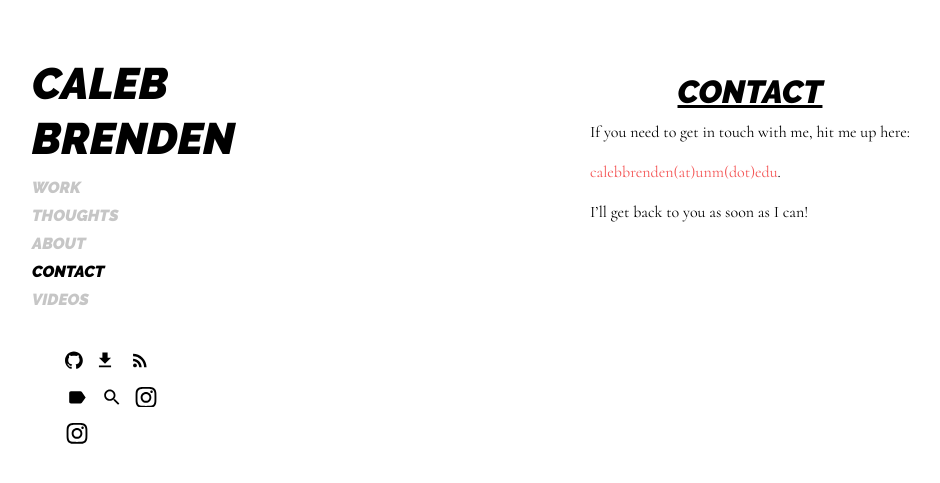
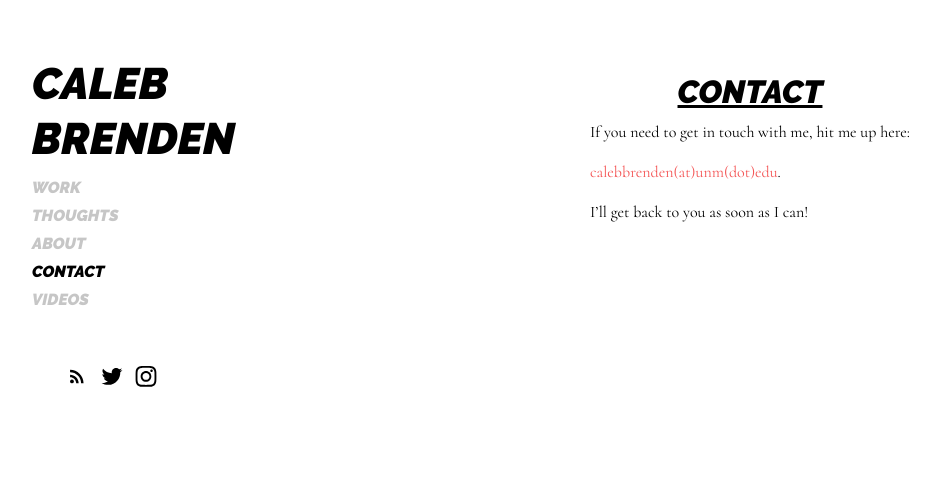
Before and after one commit to calebbrenden/my-site, a Jekyll site: the page built from contact.md, in a window 1280 px wide. Shown: the top 483 px of the page, without its empty margins (36-976 px from the left). Built offline with Jekyll 4.4.1, drawn with Linux system fonts in a browser that asks for light colours.

Commit message:
matching original icon link code

```diff
--- a/_includes/sidebar-icon-links.html
+++ b/_includes/sidebar-icon-links.html
@@ -1,5 +1,5 @@
 <nav id="sidebar-icon-links">
-
+  <!--
 
   {% if site.github.repo %}
     <a id="github-link"
@@ -13,13 +13,21 @@
       {% include svg/download.svg %}
     </a>
   {% endif %}
+-->
 
   <a id="subscribe-link"
-     class="icon" title="Subscribe" aria-label="Subscribe"
-     href="{{ site.baseurl }}/feed.xml">
+    class="icon" title="Subscribe" aria-label="Subscribe"
+    href="{{ site.baseurl }}/feed.xml">
     {% include svg/feed.svg %}
   </a>
 
+  <a class="icon grow" title="twitter" aria-label="twitter"
+    href="https://twitter.com/caleb_brenden">
+    {% include svg/twitter.svg %}
+  </a>
+
+
+<!--
   {% comment %}
     Check if we have tag or search pages page active before linking to it.
   {% endcomment %}
@@ -51,12 +59,9 @@
     </a>
   {% endif %}
 
+-->
 
 
-  <a class="icon grow" title="twitter" aria-label="twitter"
-    href="https://twitter.com/caleb_brenden">
-    {% include svg/insta.svg %}
-  </a>
 
   <a class="icon grow" title="instagram" aria-label="instagram"
     href="https://instagram.com/calebbreadsticks">
--- a/_sass/hydeout/_layout.scss
+++ b/_sass/hydeout/_layout.scss
@@ -246,8 +246,6 @@ body {
 
   header {
     ~ nav {
-      display: -webkit-box;
-      display: -ms-flexbox;
       display: flex;
     }
   }
@@ -292,11 +290,9 @@ body {
   #sidebar, .home #sidebar {
     width: $sidebar-width;
     text-align: left;
-    vertical-align: baseline;
-    /* margin-left: 1.25rem; */
 
     > *:last-child {
-      margin-top: auto;
+      margin-bottom: 0;
     }
   }
 
```
Also changed, not shown: 1 other file.
